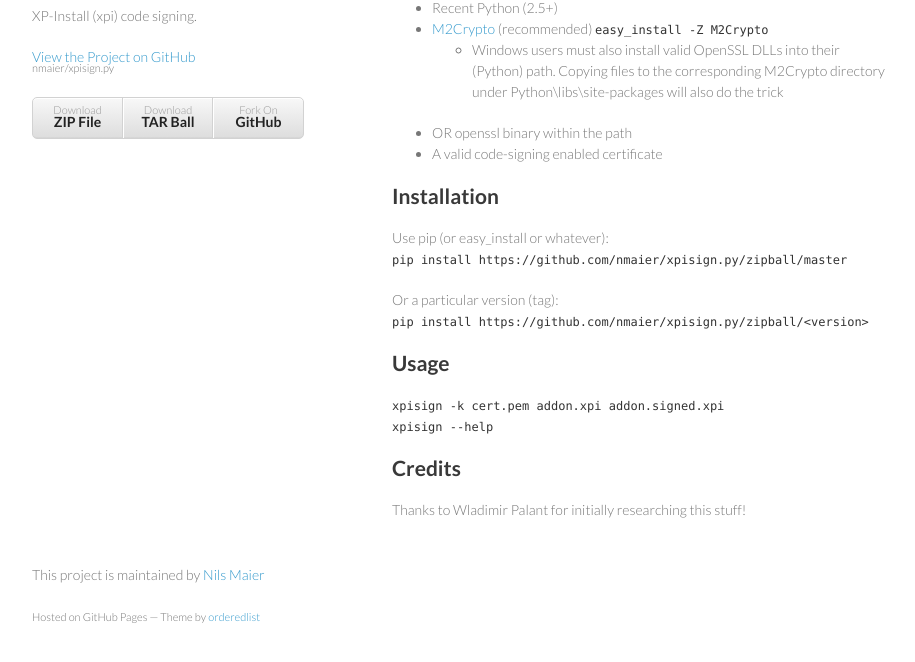
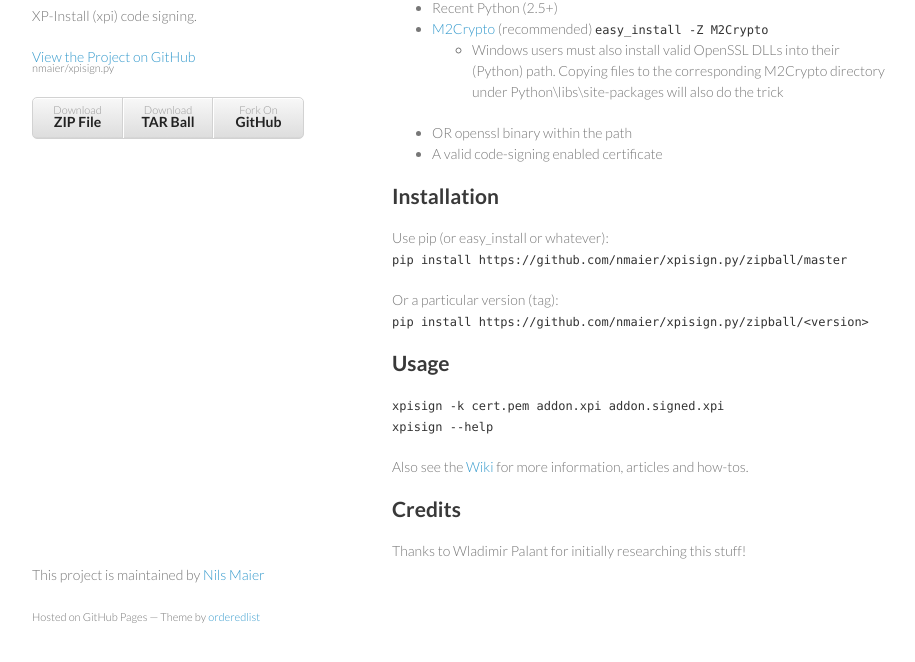
Before and after one commit to nmaier/xpisign.py, a plain HTML site: page index.html in a window 1280 px wide. Shown: the part 104-766 px from the top of the page, without its empty margins (178-1093 px from the left). Drawn offline with Linux system fonts and the light colour scheme.

Commit message:
Wiki link

```diff
--- a/index.html
+++ b/index.html
@@ -45,6 +45,7 @@
         <h2>Usage</h2>
         <p><code>xpisign -k cert.pem addon.xpi addon.signed.xpi</code><br>
         <code>xpisign --help</code></p>
+        <p>Also see the <a href="https://github.com/nmaier/xpisign.py/wiki">Wiki</a> for more information, articles and how-tos.</p>
 
         <h2>Credits</h2>
         <p>Thanks to Wladimir Palant for initially researching this stuff!</p>
```
